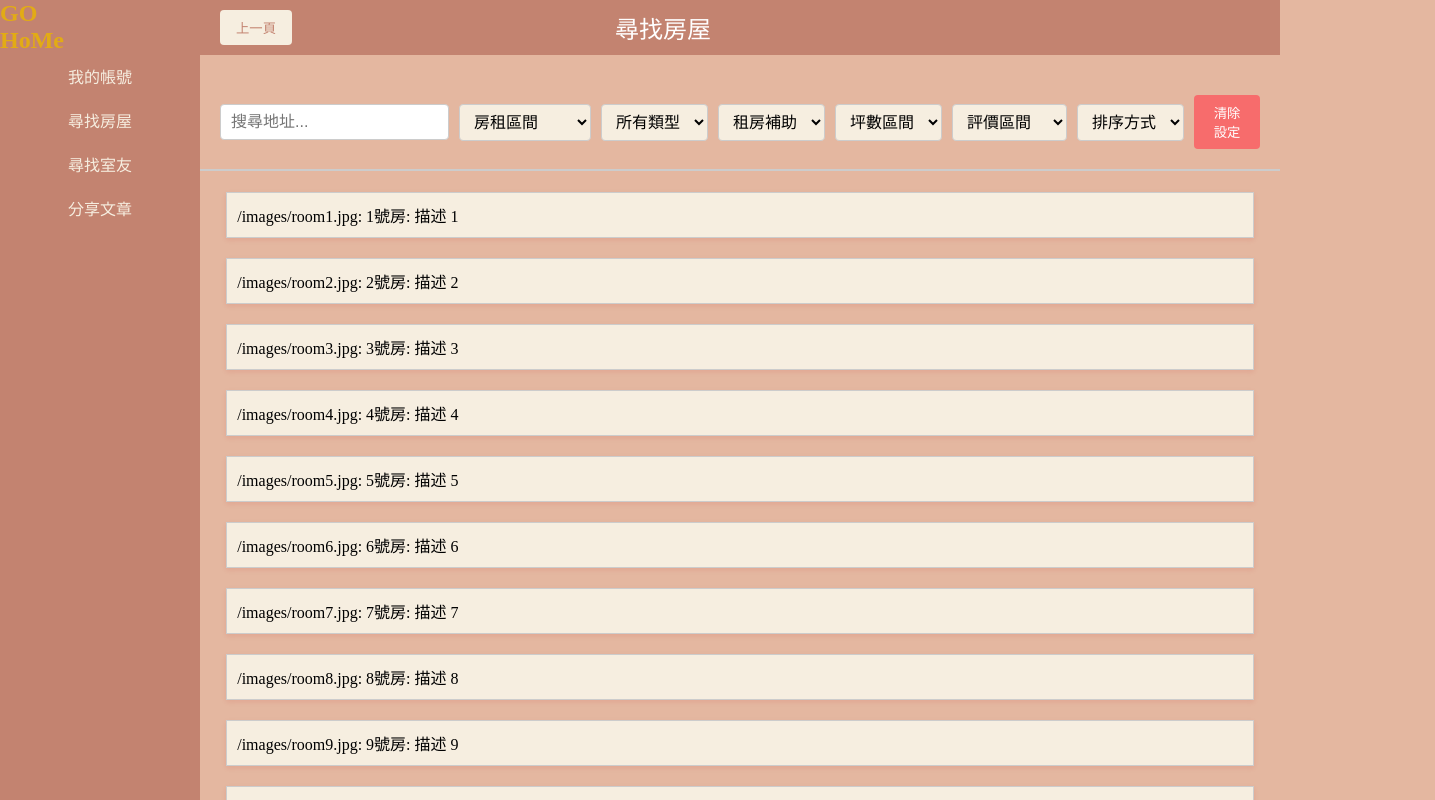
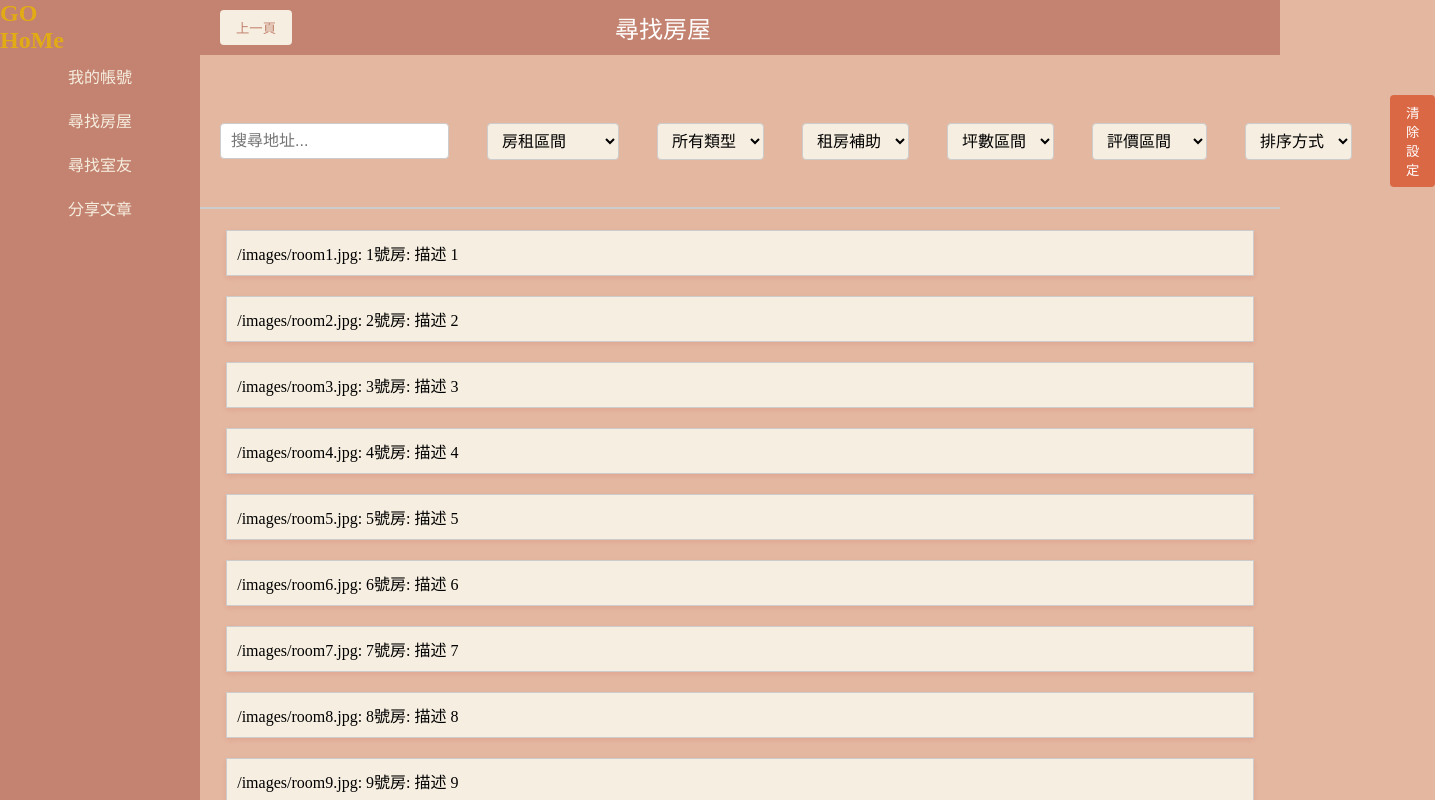
Before and after one commit to Jessie475/GoHome, a React (Create React App) app in the folder gohomefrontend/: page /rentals in a window 1280 px wide. Shown: the top 800 px of the page, 1435 px wide, since content can reach past the window. Built offline with nearby package versions, Linux system fonts and the light colour scheme; a web font is replaced by a local one.

Commit message:
Update GenericList.css

```diff
--- a/gohomefrontend/src/css/GenericList.css
+++ b/gohomefrontend/src/css/GenericList.css
@@ -64,7 +64,7 @@
   bottom: 50px;
   width: 80px;
   height: 80px;
-  background-color: #f76c6c;
+  background-color: #db6845;
   color: white;
   border: none;
   border-radius: 50%;
@@ -79,7 +79,7 @@
 }
 
 .add-button:hover {
-  background-color: #fa8383;
+  background-color: #df5b33;
   /* 懸停 */
 }
 
@@ -88,7 +88,7 @@
 .filter-form {
   display: flex;
   align-items: center;
-  justify-content: space-between;
+  justify-content: flex-start;
   padding: 20px;
   margin-bottom: 20px;
   /* 與下方列表間隔 */
@@ -101,7 +101,7 @@
 .filter-form input[type="text"],
 .filter-form select {
   padding: 8px 10px;
-  margin-right: 10px;
+  margin-right: 38px;
   border: 1px solid #ccc;
   border-radius: 4px;
   font-size: 16px;
@@ -114,7 +114,7 @@
 
 .filter-form button {
   padding: 8px 16px;
-  background-color: #f76c6c;
+  background-color: #db6845;
   color: white;
   border: none;
   border-radius: 4px;
@@ -123,19 +123,5 @@
 }
 
 .filter-form button:hover {
-  background-color: #fa8383;
+  background-color: #df5b33;
 }
-
-.clear-button {
-  padding: 8px 16px;
-  background-color: #f76c6c;
-  color: white;
-  border: none;
-  border-radius: 4px;
-  cursor: pointer;
-  transition: background-color 0.3s;
-}
-
-.clear-button:hover {
-  background-color: #fa8383;
-}
```
